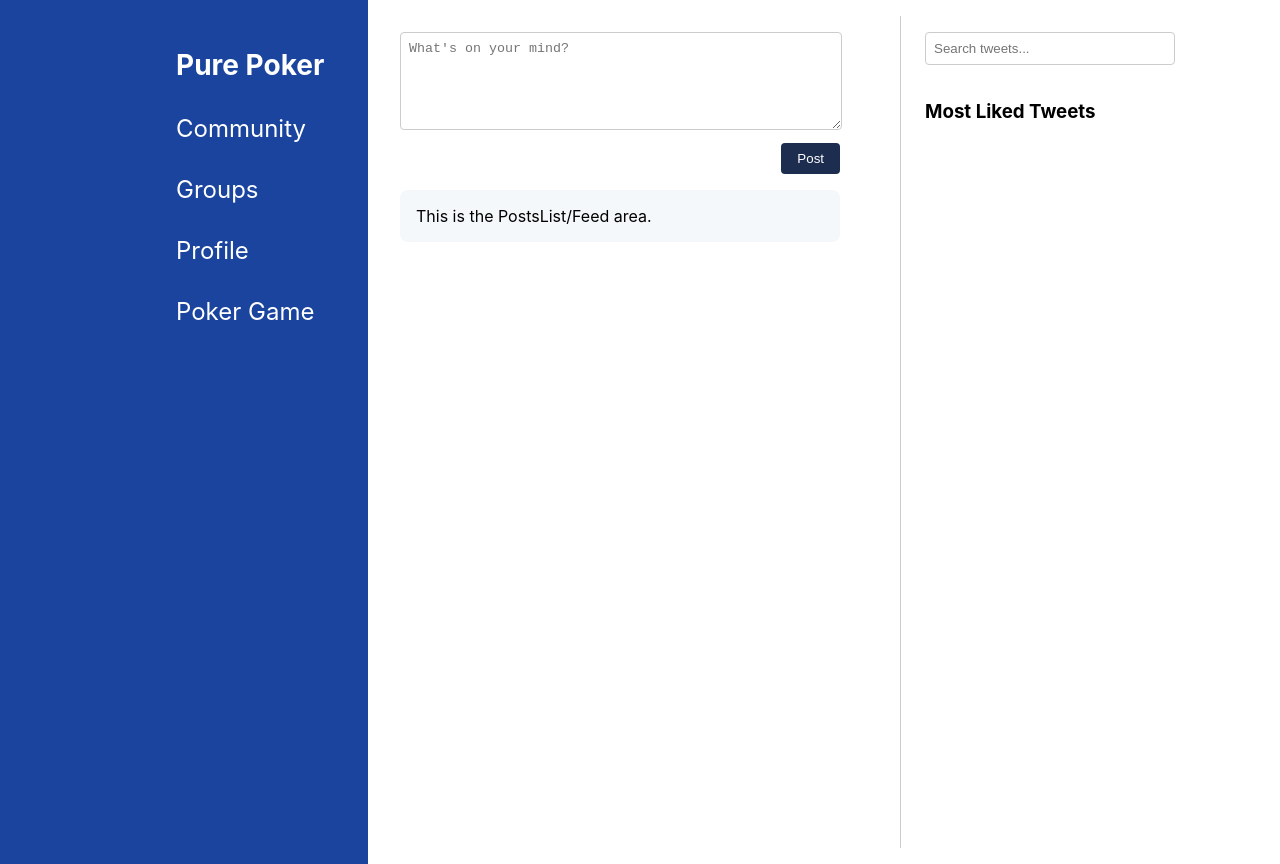
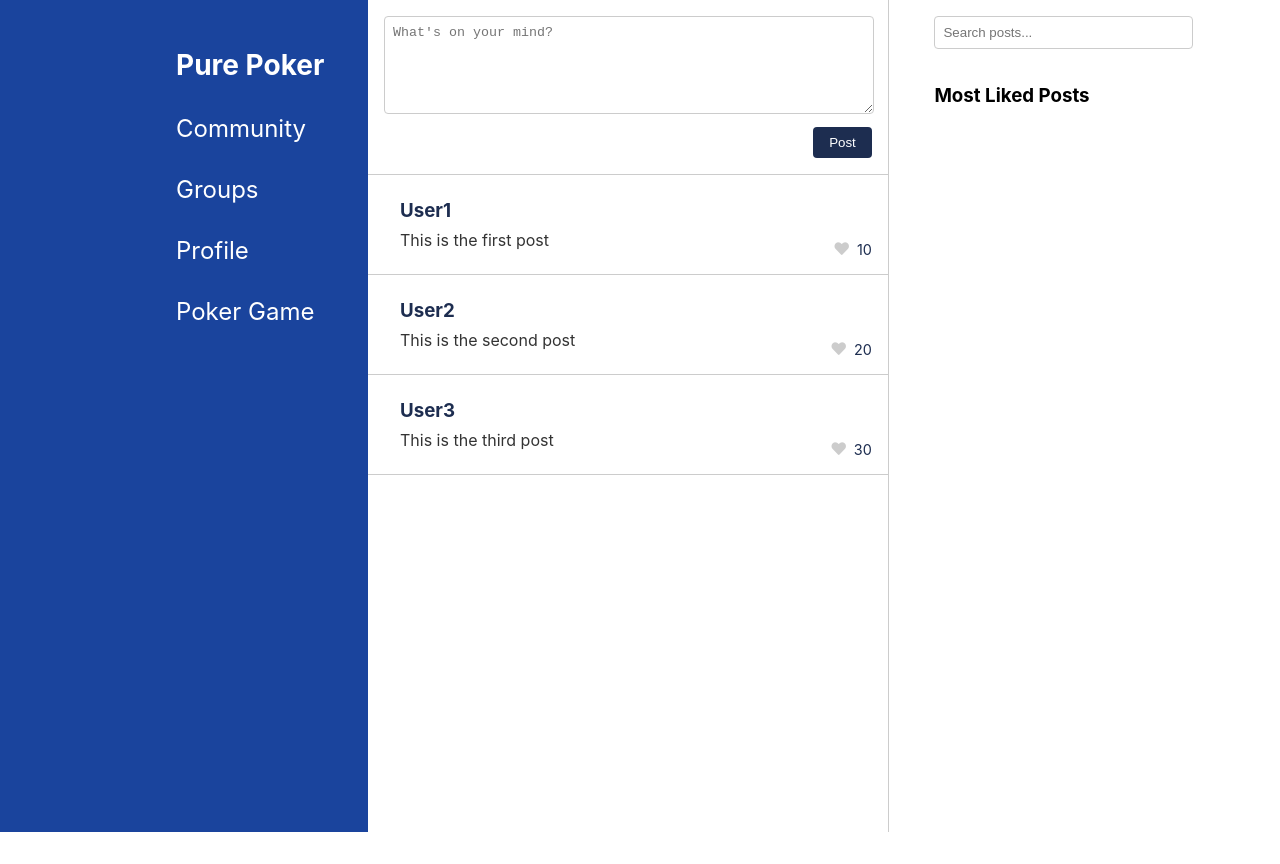
Before and after one commit to Harold-coder/purepoker-frontend, a React (Create React App) app: page / in a window 1280 px wide. After the commit the page ends 832 px from the top, so only its background shows below. Built offline with nearby package versions, Linux system fonts and the light colour scheme.

Commit message:
Added the posts with likes.

```diff
--- a/package.json
+++ b/package.json
@@ -3,6 +3,7 @@
   "version": "0.1.0",
   "private": true,
   "dependencies": {
+    "@fortawesome/fontawesome-free": "^6.5.1",
     "@testing-library/jest-dom": "^5.17.0",
     "@testing-library/react": "^13.4.0",
     "@testing-library/user-event": "^13.5.0",
--- a/public/index.html
+++ b/public/index.html
@@ -3,6 +3,7 @@
   <head>
     <meta charset="utf-8" />
     <link rel="icon" href="%PUBLIC_URL%/favicon.ico" />
+    <link rel="stylesheet" href="https://cdnjs.cloudflare.com/ajax/libs/font-awesome/5.15.4/css/all.min.css">
     <meta name="viewport" content="width=device-width, initial-scale=1" />
     <meta name="theme-color" content="#000000" />
     <meta
--- a/src/components/PostComposer.css
+++ b/src/components/PostComposer.css
@@ -1,13 +1,14 @@
 .post-composer {
     position: relative; /* Set the .post-composer to position relative */
     padding-bottom: 2rem;
-    /* border-bottom: 1px solid #ccc; */
+    border-bottom: 1px solid #ccc;
 }
 
 .post-textarea {
-    width: calc(100% - 1rem); /* Adjust width to account for padding */
+    width: calc(100% - 3rem); /* Adjust width to account for padding */
     padding: 0.5rem;
     border-radius: 0.25rem;
+    margin: 1rem;
     margin-bottom: 1.5rem; /* Increased spacing between textarea and button */
     border: 1px solid #ccc;
     height: 5rem; /* Fixed height for the textarea */
@@ -15,7 +16,7 @@
 
 .post-button {
     position: absolute; /* Absolute position for the button */
-    right: 0rem; /* Position from the right */
+    right: 1rem; /* Position from the right */
     bottom: 1rem; /* Position from the bottom */
     padding: 0.5rem 1rem;
     background-color: #1d2d50;
--- a/src/components/PostsList.css
+++ b/src/components/PostsList.css
@@ -1,6 +1,44 @@
-.posts-list {
-    padding: 1rem;
-    background-color: #f5f8fa;
-    border-radius: 0.5rem; /* Optional: adds rounded corners */
-    /* Add any additional styles you want for the posts list */
+.post {
+    padding: 2rem;
+    padding-top: 1.5rem;
+    padding-bottom: 1.5rem;
+    background-color: #fff;
+    border-bottom: 1px solid #ccc;
+    position: relative;
 }
+
+.post h3 {
+    margin: 0 0 0.5rem 0;
+    color: #1d2d50; /* Example color */
+}
+
+.post p {
+    margin: 0;
+    color: #333;
+}
+
+.post-interactions {
+    position: absolute; /* Position the interactions container */
+    right: 1rem; /* Align to the right */
+    bottom: 1rem; /* Align to the bottom */
+    display: flex;
+    align-items: center;
+}
+
+.likes {
+    color: #1d2d50;
+    font-size: 0.9rem;
+    display: flex;
+    align-items: center;
+}
+
+.likes i {
+    margin-right: 0.5rem;
+    color: #ccc; /* Heart color */
+    transition: color 0.3s ease;
+    cursor: pointer;
+}
+
+.likes i:hover {
+    color: #e84118; /* Red color on hover */
+}
--- a/src/components/PostsList.js
+++ b/src/components/PostsList.js
@@ -2,10 +2,27 @@ import React from 'react';
 import './PostsList.css';
 
 const PostsList = () => {
+    // Array of mock posts
+    const mockPosts = [
+        { id: 1, author: 'User1', content: 'This is the first post', likes: 10 },
+        { id: 2, author: 'User2', content: 'This is the second post', likes: 20 },
+        { id: 3, author: 'User3', content: 'This is the third post', likes: 30 },
+        // Add more mock posts as needed
+    ];
+
     return (
         <div className="posts-list">
-            <div>This is the PostsList/Feed area.</div>
-            {/* Map through your posts and render them here */}
+            {mockPosts.map(post => (
+                <div key={post.id} className="post">
+                    <h3>{post.author}</h3>
+                    <p>{post.content}</p>
+                    <div className="post-interactions">
+                        <span className="likes">
+                            <i className="fas fa-heart"></i> {post.likes}
+                        </span>
+                    </div>
+                </div>
+            ))}
         </div>
     );
 };
--- a/src/components/RightSidebar.css
+++ b/src/components/RightSidebar.css
@@ -5,7 +5,7 @@
     display: flex;
     flex-direction: column;
     background-color: #fff;
-    margin-left: 5%;
+    padding-left: 5%;
     height: 100vh;
     border-left: 1px solid #ccc;
     border-radius: 0%;
--- a/src/components/RightSidebar.js
+++ b/src/components/RightSidebar.js
@@ -5,10 +5,10 @@ const RightSidebar = () => {
     return (
         <aside className="right-sidebar">
             <div className="search-tweets">
-                <input type="text" placeholder="Search tweets..." className="search-input"/>
+                <input type="text" placeholder="Search posts..." className="search-input"/>
             </div>
             <div className="most-liked-tweets">
-                <h3>Most Liked Tweets</h3>
+                <h3>Most Liked Posts</h3>
                 {/* Fetch and list the most liked tweets here */}
             </div>
         </aside>
--- a/src/pages/CommunityPage.css
+++ b/src/pages/CommunityPage.css
@@ -1,13 +1,10 @@
 .community-page-container {
     display: flex;
     width: 100%;
-    padding: 1rem;
 }
 
 .feed-container {
     display: flex;
     flex-direction: column;
-    flex: 0 0 50%; /* 50% */
-    padding: 0 1rem; /* Add some padding for spacing */
-    padding-top: 1rem;
+    flex: 0 0 57%; /* 50% */
 }
```
Also changed, not shown: 1 other file (tests, documents, lock files or other folders).
